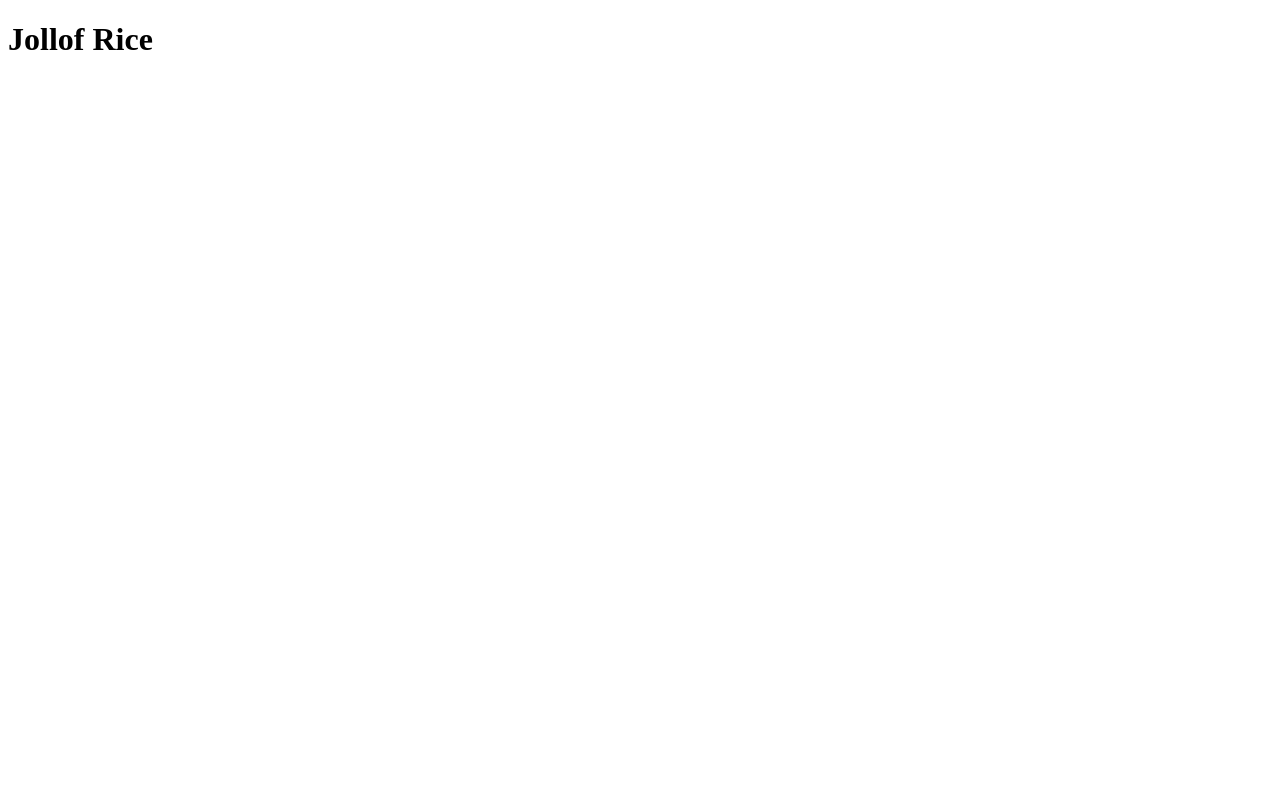
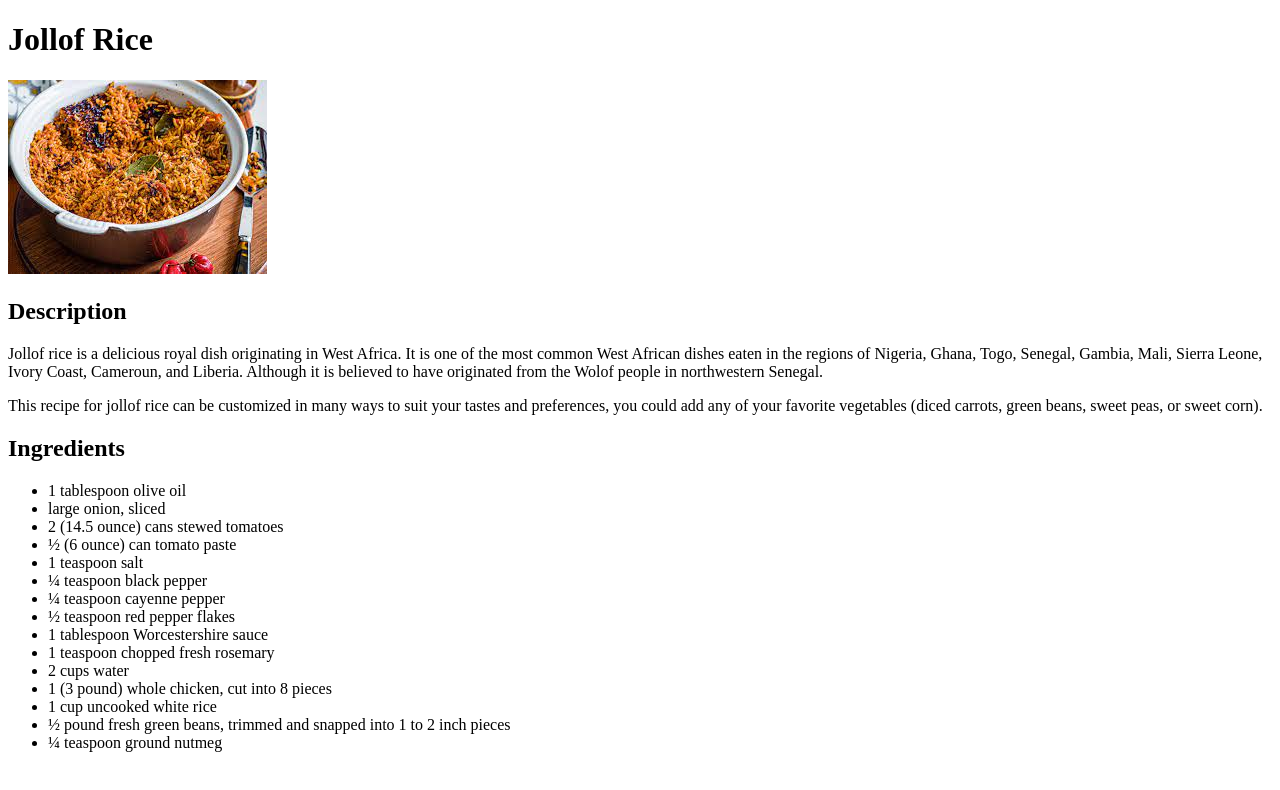
Before and after one commit to davidattah/odin-recipes, a plain HTML site: page recipes/jollof-rice.html in a window 1280 px wide. Drawn offline with Linux system fonts and the light colour scheme.

Commit message:
Updated jollof rice.html. The code was in index.html. Added an unordered list

```diff
--- a/recipes/jollof-rice.html
+++ b/recipes/jollof-rice.html
@@ -6,5 +6,32 @@
     </head>
     <body>
         <h1>Jollof Rice</h1>
+        <p><img src = "../images/jollof-rice.jpeg" alt="Jollof Rice"></p>
+        <h2>Description</h2>
+        <p>Jollof rice is a delicious royal dish originating in West Africa.
+        It is one of the most common West African dishes eaten in the regions of Nigeria, Ghana, Togo, Senegal, Gambia, Mali, Sierra Leone, Ivory Coast, Cameroun, and Liberia. Although it is believed to have originated from
+        the Wolof people in northwestern Senegal.</p>
+        <p>This recipe for jollof rice can be customized in many ways to suit your tastes and preferences,
+        you could add any of your favorite vegetables
+        (diced carrots, green beans, sweet peas, or sweet corn).</p>
+        <h2>Ingredients</h2>
+        <ul>
+            <li>1 tablespoon olive oil</li>
+            <li>large onion, sliced</li>
+            <li>2 (14.5 ounce) cans stewed tomatoes</li>
+            <li>½ (6 ounce) can tomato paste</li>
+            <li>1 teaspoon salt</li>
+            <li>¼ teaspoon black pepper</li>
+            <li>¼ teaspoon cayenne pepper</li>
+            <li>½ teaspoon red pepper flakes</li>
+            <li>1 tablespoon Worcestershire sauce</li>
+            <li>1 teaspoon chopped fresh rosemary</li>
+            <li>2 cups water</li>
+            <li>1 (3 pound) whole chicken, cut into 8 pieces</li>
+            <li>1 cup uncooked white rice</li>
+            <li> ½ pound fresh green beans, trimmed and snapped into 1 to 2 inch pieces</li>
+            <li> ¼ teaspoon ground nutmeg</li>
+        </ul>
+
     </body>
 </html>
```
Also changed, not shown: index.html (+0 -9 lines).
